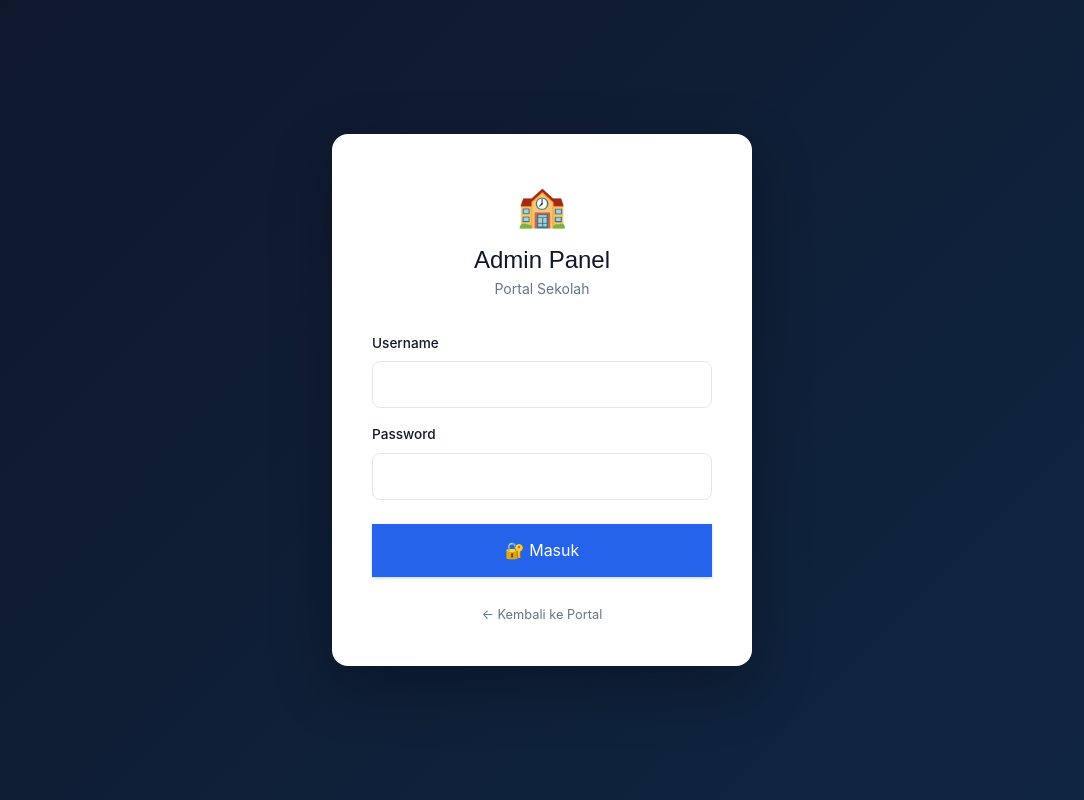
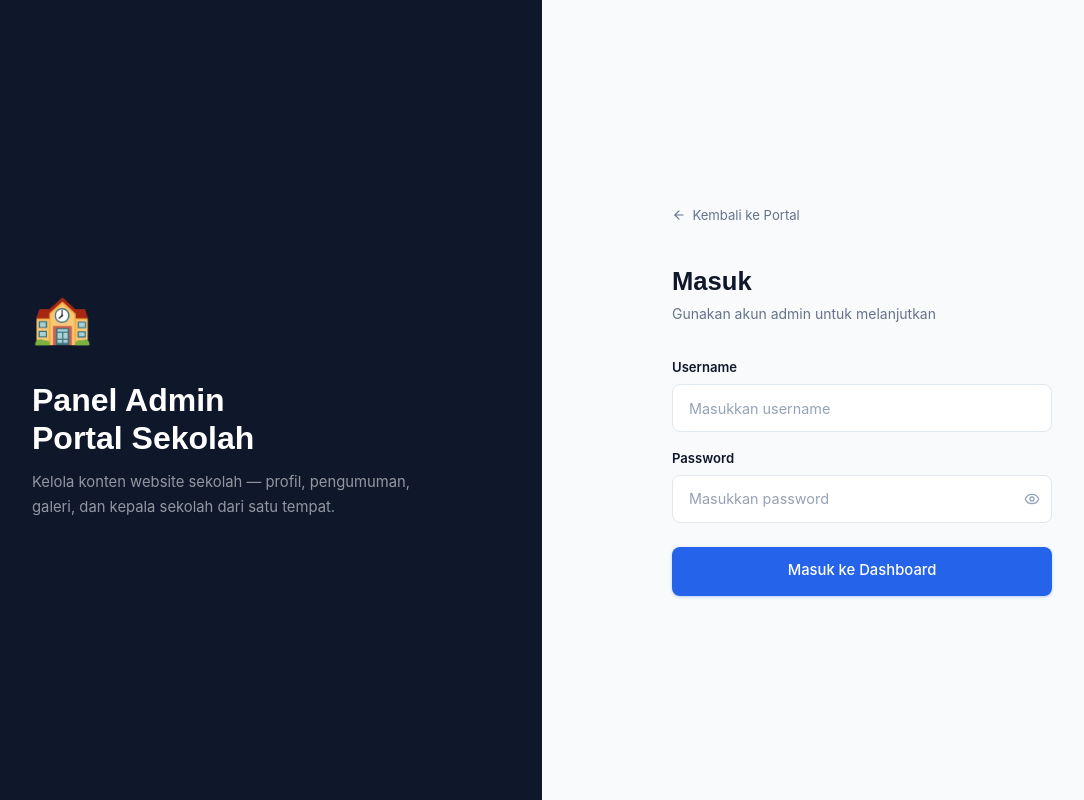
Before and after one commit to smkntinut2026-lgtm/portal-sekolah, a Next.js app: page /admin in a window 1280 px wide. Shown: the whole page, without its empty margins (98-1182 px from the left). Built offline with nearby package versions, Linux system fonts and the light colour scheme.

Commit message:
Update page.tsx

```diff
--- a/app/admin/page.tsx
+++ b/app/admin/page.tsx
@@ -1,79 +1,94 @@
 'use client'
 import { useState } from 'react'
 import { useRouter } from 'next/navigation'
-import { supabase } from '@/lib/supabase'
-
-function md5(str: string): string {
-  // Simple MD5 via SubtleCrypto not available sync, use fetch to our API
-  return str // placeholder, actual check done via API route
-}
+import Link from 'next/link'
+import { Eye, EyeOff, ArrowLeft } from 'lucide-react'
 
 export default function AdminLogin() {
   const [username, setUsername] = useState('')
   const [password, setPassword] = useState('')
+  const [showPass, setShowPass] = useState(false)
   const [error, setError] = useState('')
   const [loading, setLoading] = useState(false)
   const router = useRouter()
 
   const handleLogin = async (e: React.FormEvent) => {
-    e.preventDefault()
-    setError('')
-    setLoading(true)
-
+    e.preventDefault(); setError(''); setLoading(true)
     try {
-      const res = await fetch('/api/login', {
-        method: 'POST',
-        headers: { 'Content-Type': 'application/json' },
-        body: JSON.stringify({ username, password })
-      })
+      const res = await fetch('/api/login', { method: 'POST', headers: { 'Content-Type': 'application/json' }, body: JSON.stringify({ username, password }) })
       const data = await res.json()
-
       if (data.success) {
         sessionStorage.setItem('admin_logged_in', 'true')
         sessionStorage.setItem('admin_username', username)
         router.push('/admin/dashboard')
-      } else {
-        setError('Username atau password salah')
-      }
-    } catch {
-      setError('Terjadi kesalahan, coba lagi')
-    } finally {
-      setLoading(false)
-    }
+      } else { setError('Username atau password salah') }
+    } catch { setError('Terjadi kesalahan, coba lagi') }
+    finally { setLoading(false) }
   }
 
   return (
-    <div style={{ minHeight: '100vh', display: 'flex', alignItems: 'center', justifyContent: 'center', background: 'linear-gradient(135deg, var(--primary) 0%, #0f2744 100%)', padding: '1.5rem' }}>
-      <div style={{ background: 'white', borderRadius: 16, padding: '2.5rem', width: '100%', maxWidth: 420, boxShadow: '0 20px 60px rgba(0,0,0,0.3)' }}>
-        <div style={{ textAlign: 'center', marginBottom: '2rem' }}>
-          <div style={{ fontSize: 40, marginBottom: '0.5rem' }}>🏫</div>
-          <h1 style={{ fontSize: '1.5rem', color: 'var(--primary)', marginBottom: '0.25rem' }}>Admin Panel</h1>
-          <p style={{ color: 'var(--text-muted)', fontSize: '0.875rem' }}>Portal Sekolah</p>
+    <div style={{ minHeight: '100vh', display: 'grid', gridTemplateColumns: '1fr 1fr' }} className="login-page">
+      {/* Left panel */}
+      <div style={{ background: 'var(--primary)', display: 'flex', alignItems: 'center', justifyContent: 'center', padding: '3rem' }} className="login-left">
+        <div style={{ color: 'white', maxWidth: 380 }}>
+          <div style={{ fontSize: 48, marginBottom: '1.5rem' }}>🏫</div>
+          <h1 style={{ fontSize: '2rem', fontWeight: 800, marginBottom: '0.75rem', lineHeight: 1.2 }}>
+            Panel Admin<br />Portal Sekolah
+          </h1>
+          <p style={{ opacity: 0.55, fontSize: '0.925rem', lineHeight: 1.7 }}>
+            Kelola konten website sekolah — profil, pengumuman, galeri, dan kepala sekolah dari satu tempat.
+          </p>
+        </div>
       </div>
 
-        <form onSubmit={handleLogin}>
-          <div style={{ marginBottom: '1rem' }}>
-            <label style={{ display: 'block', fontSize: '0.85rem', fontWeight: 500, marginBottom: '0.4rem' }}>Username</label>
+      {/* Right panel */}
+      <div style={{ display: 'flex', alignItems: 'center', justifyContent: 'center', padding: '3rem', background: 'var(--bg)' }}>
+        <div style={{ width: '100%', maxWidth: 380 }}>
+          <Link href="/" style={{ display: 'inline-flex', alignItems: 'center', gap: '0.4rem', color: 'var(--text-muted)', fontSize: '0.82rem', textDecoration: 'none', marginBottom: '2.5rem' }}>
+            <ArrowLeft size={14} /> Kembali ke Portal
+          </Link>
+
+          <h2 style={{ fontSize: '1.6rem', fontWeight: 700, color: 'var(--text)', marginBottom: '0.4rem' }}>Masuk</h2>
+          <p style={{ color: 'var(--text-muted)', fontSize: '0.875rem', marginBottom: '2rem' }}>Gunakan akun admin untuk melanjutkan</p>
+
+          <form onSubmit={handleLogin} style={{ display: 'flex', flexDirection: 'column', gap: '1rem' }}>
+            <div>
+              <label style={{ display: 'block', fontSize: '0.82rem', fontWeight: 600, marginBottom: '0.4rem', color: 'var(--text)' }}>Username</label>
               <input type="text" value={username} onChange={e => setUsername(e.target.value)} required
-              style={{ width: '100%', padding: '0.7rem 1rem', border: '1.5px solid var(--border)', borderRadius: 8, fontSize: '0.9rem', outline: 'none', fontFamily: 'Plus Jakarta Sans, sans-serif' }} />
+                placeholder="Masukkan username" className="input" />
             </div>
-          <div style={{ marginBottom: '1.5rem' }}>
-            <label style={{ display: 'block', fontSize: '0.85rem', fontWeight: 500, marginBottom: '0.4rem' }}>Password</label>
-            <input type="password" value={password} onChange={e => setPassword(e.target.value)} required
-              style={{ width: '100%', padding: '0.7rem 1rem', border: '1.5px solid var(--border)', borderRadius: 8, fontSize: '0.9rem', outline: 'none', fontFamily: 'Plus Jakarta Sans, sans-serif' }} />
+            <div>
+              <label style={{ display: 'block', fontSize: '0.82rem', fontWeight: 600, marginBottom: '0.4rem', color: 'var(--text)' }}>Password</label>
+              <div style={{ position: 'relative' }}>
+                <input type={showPass ? 'text' : 'password'} value={password} onChange={e => setPassword(e.target.value)} required
+                  placeholder="Masukkan password" className="input" style={{ paddingRight: '2.8rem' }} />
+                <button type="button" onClick={() => setShowPass(s => !s)}
+                  style={{ position: 'absolute', right: '0.75rem', top: '50%', transform: 'translateY(-50%)', background: 'none', border: 'none', cursor: 'pointer', color: 'var(--text-light)', display: 'flex' }}>
+                  {showPass ? <EyeOff size={16} /> : <Eye size={16} />}
+                </button>
+              </div>
             </div>
 
-          {error && <div style={{ background: '#fef2f2', color: '#dc2626', padding: '0.75rem', borderRadius: 8, fontSize: '0.85rem', marginBottom: '1rem', textAlign: 'center' }}>{error}</div>}
+            {error && (
+              <div style={{ background: '#fef2f2', color: '#dc2626', padding: '0.7rem 1rem', borderRadius: 8, fontSize: '0.82rem', border: '1px solid #fecaca' }}>
+                {error}
+              </div>
+            )}
 
-          <button type="submit" disabled={loading} className="btn-primary" style={{ width: '100%', padding: '0.85rem' }}>
-            {loading ? 'Memproses...' : '🔐 Masuk'}
+            <button type="submit" disabled={loading} className="btn btn-primary"
+              style={{ padding: '0.8rem', fontSize: '0.925rem', marginTop: '0.5rem', justifyContent: 'center' }}>
+              {loading ? 'Memproses...' : 'Masuk ke Dashboard'}
             </button>
           </form>
-
-        <div style={{ marginTop: '1.5rem', textAlign: 'center' }}>
-          <a href="/" style={{ color: 'var(--text-muted)', fontSize: '0.8rem', textDecoration: 'none' }}>← Kembali ke Portal</a>
         </div>
       </div>
+
+      <style>{`
+        @media (max-width: 640px) {
+          .login-page { grid-template-columns: 1fr !important; }
+          .login-left { display: none !important; }
+        }
+      `}</style>
     </div>
   )
 }
```
Lines whose indentation alone changed are shown as unchanged.
